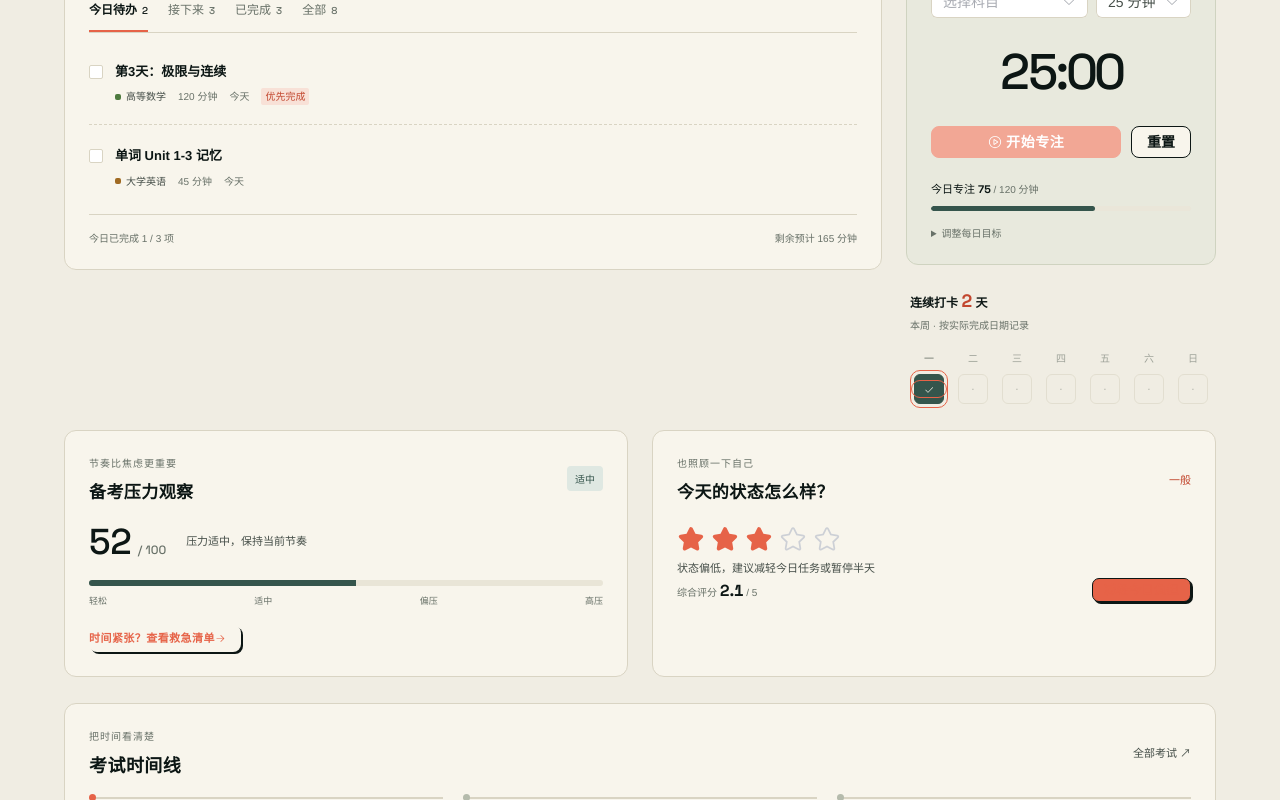
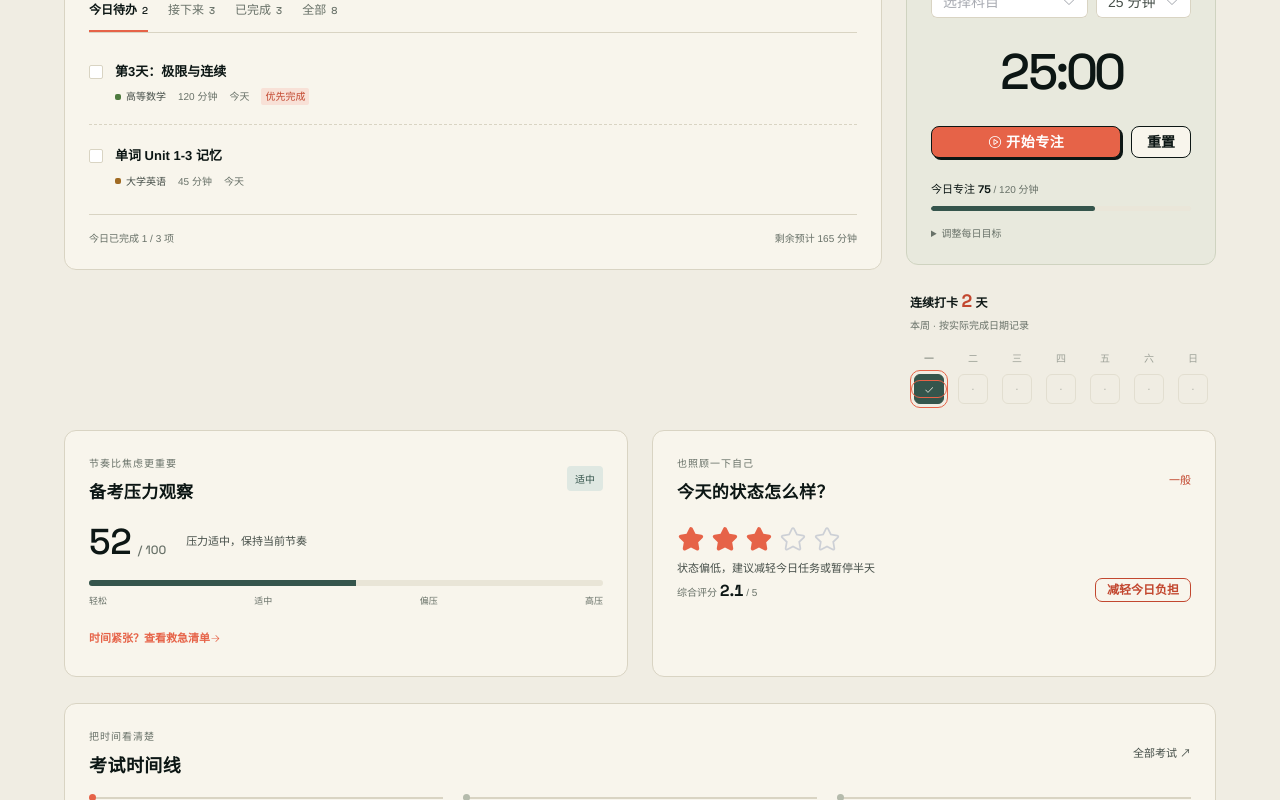
Before and after one commit to Danielliu1219/fmzh, a Vue app in the folder frontend/: page / in a window 1280 px wide. Shown: the part 1260-2060 px from the top of the page. Built offline with nearby package versions, Linux system fonts and the light colour scheme; sample sign-in values are in the browser's storage.

Commit message:
修复浅色主按钮默认文字不可见，区分实心与文字按钮样式

```diff
--- a/frontend/src/styles/index.css
+++ b/frontend/src/styles/index.css
@@ -150,8 +150,8 @@ h1, h2, h3, h4 {
   box-shadow: var(--shadow-card);
 }
 
-/* 主按钮：珊瑚 + 墨线 + 硬阴影，按下有位移 */
-.el-button--primary {
+/* 实心主按钮；plain / text / link 保留各自的配色，避免同色文字与背景。 */
+.el-button--primary:not(.is-plain):not(.is-text):not(.is-link) {
   --el-button-bg-color: var(--coral);
   --el-button-border-color: var(--ink-1);
   --el-button-hover-bg-color: var(--coral-deep);
@@ -166,35 +166,48 @@ h1, h2, h3, h4 {
   letter-spacing: 0.04em;
   transition: transform 0.12s ease, box-shadow 0.12s ease, background 0.12s ease;
 }
-.el-button--primary:hover,
-.el-button--primary:focus {
+.el-button--primary:not(.is-plain):not(.is-text):not(.is-link):hover,
+.el-button--primary:not(.is-plain):not(.is-text):not(.is-link):focus {
   background: var(--coral-deep);
   transform: translate(-1px, -1px);
   box-shadow: var(--shadow-ink-sm);
 }
-.el-button--primary:active {
+.el-button--primary:not(.is-plain):not(.is-text):not(.is-link):active {
   transform: translate(2px, 2px);
   box-shadow: 0 0 0 var(--ink-1);
+}
+
+/* 浅色主按钮使用深珊瑚文字；悬停 / 聚焦时再切为深底白字。 */
+.el-button--primary.is-plain:not(.is-text):not(.is-link) {
+  --el-button-text-color: var(--coral-deep);
+  --el-button-bg-color: var(--bg-card);
+  --el-button-border-color: var(--coral-deep);
+  --el-button-hover-text-color: #fff;
+  --el-button-hover-bg-color: var(--coral-deep);
+  --el-button-hover-border-color: var(--coral-deep);
+  --el-button-active-text-color: #fff;
+  --el-button-active-bg-color: var(--coral-deep);
+  --el-button-active-border-color: var(--coral-deep);
 }
 
 /* 普通按钮：纸面 + 墨线 */
 .el-button {
   font-weight: 600;
 }
-.el-button:not(.el-button--primary):not(.el-button--text):not(.el-button--link) {
+.el-button:not(.el-button--primary):not(.is-text):not(.is-link) {
   background: var(--bg-card);
   border: 1.5px solid var(--ink-1);
   color: var(--ink-1);
 }
-.el-button:not(.el-button--primary):not(.el-button--text):not(.el-button--link):hover {
+.el-button:not(.el-button--primary):not(.is-text):not(.is-link):hover {
   background: var(--bg-soft);
   border-color: var(--ink-1);
   color: var(--ink-1);
 }
 
 /* 链接按钮：珊瑚 + 下划线感 */
-.el-button--link,
-.el-button--text {
+.el-button.is-link,
+.el-button.is-text {
   font-weight: 700;
 }
 
```
